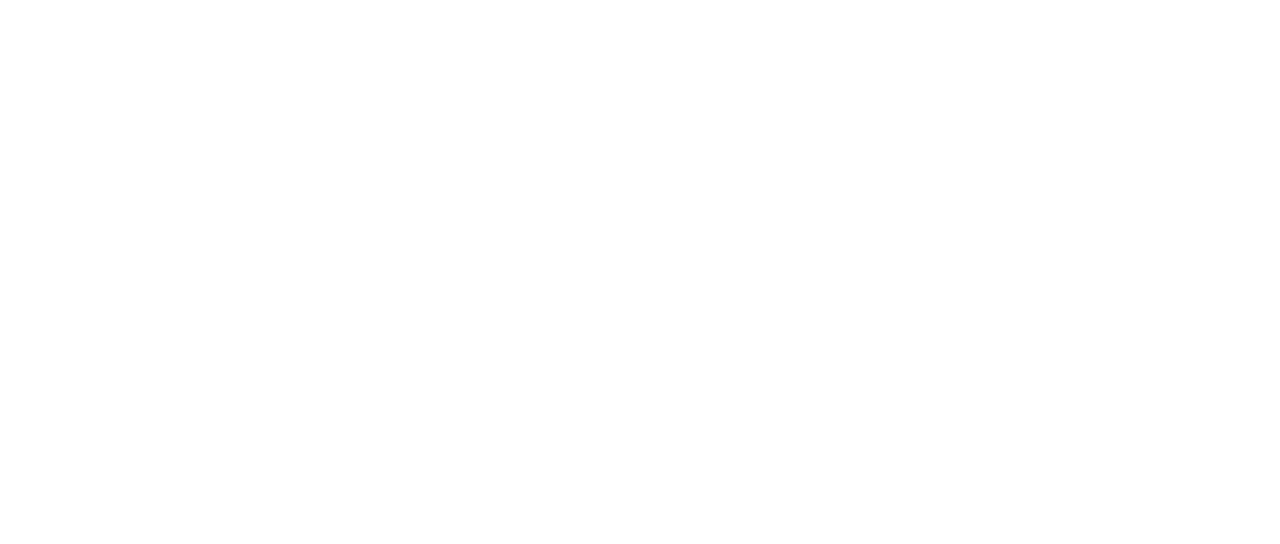
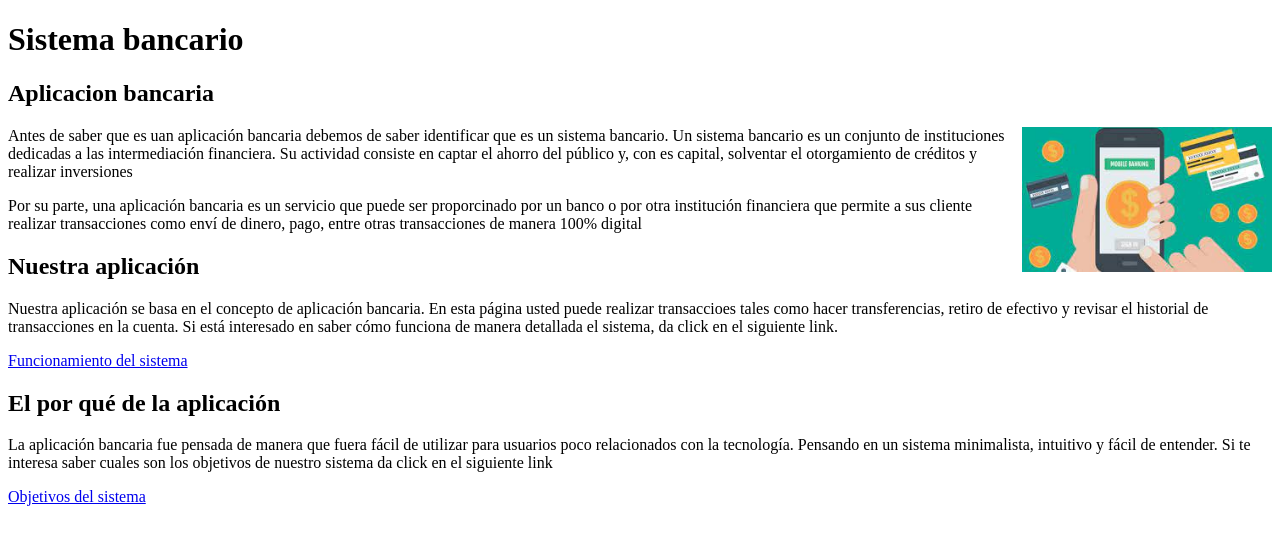
Before and after one commit to JuanAntonioHR/ProyectoFinalInterfaces, a plain HTML site: page index.html in a window 1280 px wide. Drawn offline with Linux system fonts and the light colour scheme.

Commit message:
Añadí texto a la pagina principal, ya la ligué a las otras dos y le añadí una imagen. La imagen está en la carpeta imagenes

```diff
--- a/index.html
+++ b/index.html
@@ -7,6 +7,16 @@
     <title>Document</title>
 </head>
 <body>
-
+    <h1>Sistema bancario </h1>
+    <h2>Aplicacion bancaria</h2>
+    <p><img src="Imagenes/appbanco.jpg" align="right" width="250" height="145">Antes de saber que es uan aplicación bancaria debemos de saber identificar que es un sistema bancario. Un sistema bancario es un conjunto de instituciones dedicadas a las intermediación financiera. Su actividad consiste en captar el ahorro del público
+    y, con es capital, solventar el otorgamiento de créditos y realizar inversiones </p>
+    <p>Por su parte, una aplicación bancaria es un servicio que puede ser proporcinado por un banco o por otra institución financiera que permite a sus cliente realizar transacciones como enví de dinero, pago, entre otras transacciones de manera 100% digital</p>
+    <h2>Nuestra aplicación</h2>
+    <p>Nuestra aplicación se basa en el concepto de aplicación bancaria. En esta página usted puede realizar transaccioes tales como hacer transferencias, retiro de efectivo y revisar el historial de transacciones en la cuenta. Si está interesado en saber cómo funciona de manera detallada el sistema, da click en el siguiente link.</p>
+    <p><a href="funcionamiento.html">Funcionamiento del sistema</a></p>
+    <h2>El por qué de la aplicación</h2>
+    <p>La aplicación bancaria fue pensada de manera que fuera fácil de utilizar para usuarios poco relacionados con la tecnología. Pensando en un sistema minimalista, intuitivo y fácil de entender. Si te interesa saber cuales son los objetivos de nuestro sistema da click en el siguiente link </p>
+    <p><a href="objetivos.html">Objetivos del sistema</a></p>
 </body>
 </html>
```
Also changed, not shown: Imagenes/appbanco.jpg (added).
